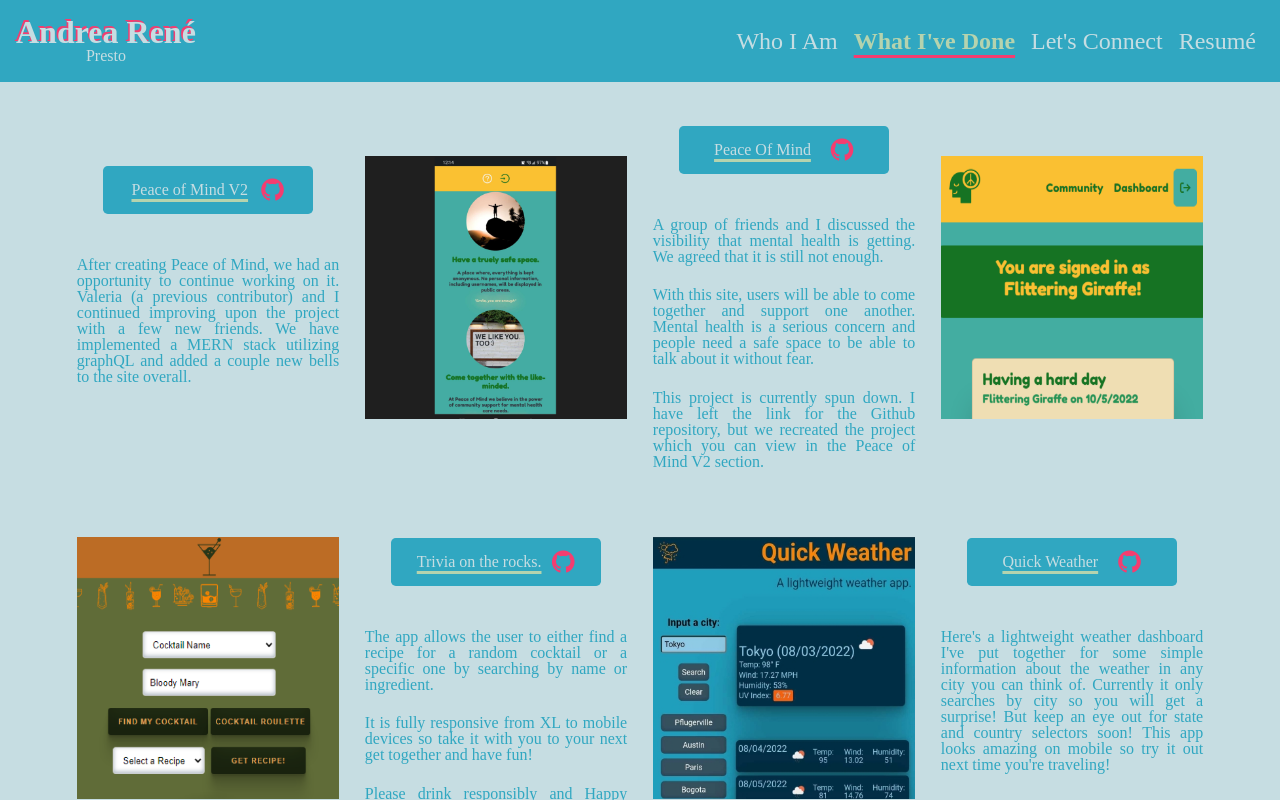
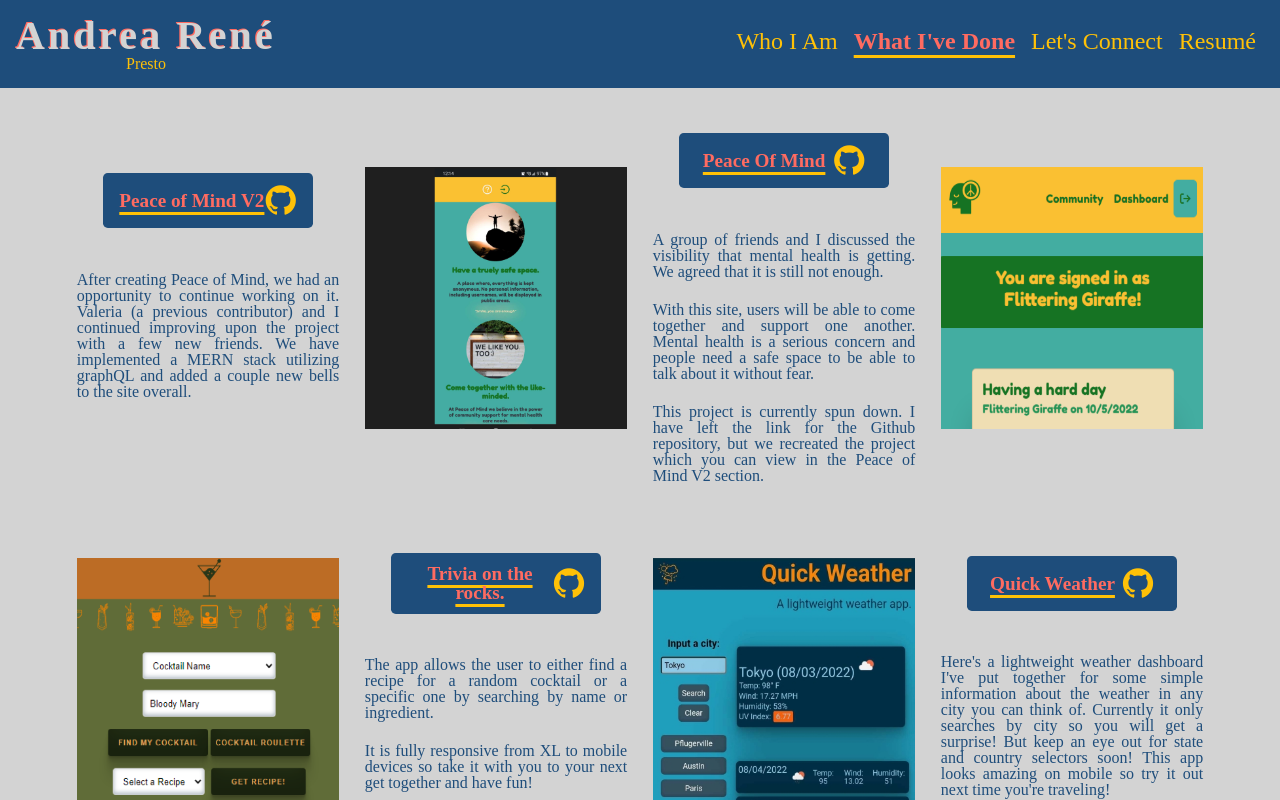
Before and after one commit to AndreaRene/AndreaRene, a React (Create React App) app: page / in a window 1280 px wide. Both pictures are taken after a click on the item "What I've Done". Shown: the top 800 px of the page. Built offline with nearby package versions, Linux system fonts and the light colour scheme.

Commit message:
work on color variables for accessibility

```diff
--- a/src/components/Contact.css
+++ b/src/components/Contact.css
@@ -10,7 +10,7 @@
     width: 80%;
     font-size: 3rem;
     text-align: center;
-    background-color: var(--lightBlue);
+    background-color: var(--grey);
     color: var(--mainBlue);
 }
 
--- a/src/components/Footer.css
+++ b/src/components/Footer.css
@@ -9,12 +9,12 @@
     font-weight: bolder;
     text-align: center;
     background-color: var(--pink);
-    color: var(--lightBlue);
+    color: var(--grey);
 }
 
 .footerClick {
     text-decoration: none;
-    color: var(--green);
+    color: var(--mainBlue);
 }
 
 @media (max-width: 1200px) {
--- a/src/components/Header.css
+++ b/src/components/Header.css
@@ -5,15 +5,17 @@
     width: 100%;
     padding: 1rem;
     background-color: var(--mainBlue);
-    color: var(--lightBlue);
+    color: var(--brightAttention);
 
 }
 
 #nameLogo p:first-of-type {
-    font-size: 2rem;
+    letter-spacing: .2rem;
+    font-size: 2.5rem;
     font-family: 'Nothing You Could Do', cursive;
     font-weight: bold;
-    text-shadow: -.05em -.05em var(--pink);
+    text-shadow: -.03em -.03em var(--pink);
+    color: var(--grey)
 }
 
 #topNav p {
@@ -28,7 +30,7 @@
 .navClick {
     font-size: 1.5rem;
     text-decoration: none;
-    color: var(--lightBlue);
+    color: var(--brightAttention);
 }
 
 .navClick:hover {
@@ -49,8 +51,8 @@
     text-decoration: underline;
     text-underline-position: under;
     text-decoration-thickness: .2rem;
-    text-decoration-color: var(--pink);
-    color: var(--green);
+    text-decoration-color: var(--brightAttention);
+    color: var(--pink);
 }
 
 @media (min-width: 1450px) {
--- a/src/components/Project.css
+++ b/src/components/Project.css
@@ -36,12 +36,12 @@
 }
 
 .box .repoIcons {
-    color: var(--pink);
-    font-size: 1.5rem;
+    color: var(--brightAttention);
+    font-size: 2rem;
 }
 
 .repoIcons:hover {
-    color: var(--green);
+    color: var(--pink);
 }
 
 
@@ -59,14 +59,16 @@
 }
 
 .title a {
-    color: var(--lightBlue);
+    font-weight: bold;
+    font-size: 1.2rem;
+    color: var(--pink);
 }
 
 .title .projectLink {
     text-decoration: underline;
     text-underline-position: under;
     text-decoration-thickness: .2rem;
-    text-decoration-color: var(--green);
+    text-decoration-color: var(--brightAttention);
 }
 
 .projectLink:hover {
--- a/src/components/Resume.css
+++ b/src/components/Resume.css
@@ -12,7 +12,7 @@
     box-shadow: rgba(0, 0, 0, 0.1) 0px 10px 15px -3px, rgba(0, 0, 0, 0.05) 0px 4px 6px -2px;
     background-color: var(--mainBlue);
     font-size: 1.2rem;
-    color: var(--lightBlue);
+    color: var(--grey);
     text-decoration: none;
     font-weight: bolder;
 }
@@ -38,7 +38,7 @@
     align-items: center;
     height: 3.5rem;
     background-color: var(--mainBlue);
-    color: var(--lightBlue);
+    color: var(--grey);
     border-radius: 1rem 1rem 0 0;
     font-size: 1.2rem;
     font-weight: bold;
--- a/src/index.css
+++ b/src/index.css
@@ -1,8 +1,9 @@
 :root {
-  --mainBlue: #30A7C1;
-  --lightBlue: #C6DDE2;
-  --pink: #F43D70;
-  --green: #B5D3AE;
+  --mainBlue: #1E4D7B;
+  --grey: #D3D3D3;
+  --pink: #FF6B61;
+  --green: #679267;
+  --brightAttention: #FFC107;
 }
 
 @import url('https://fonts.googleapis.com/css2?family=Comfortaa&family=Nothing+You+Could+Do&display=swap');
@@ -21,7 +22,7 @@ body {
   margin: 0;
   line-height: 1;
   font-family: 'Comfortaa', cursive;
-  background-color: var(--lightBlue);
+  background-color: var(--grey);
 }
 
 h1,
```
